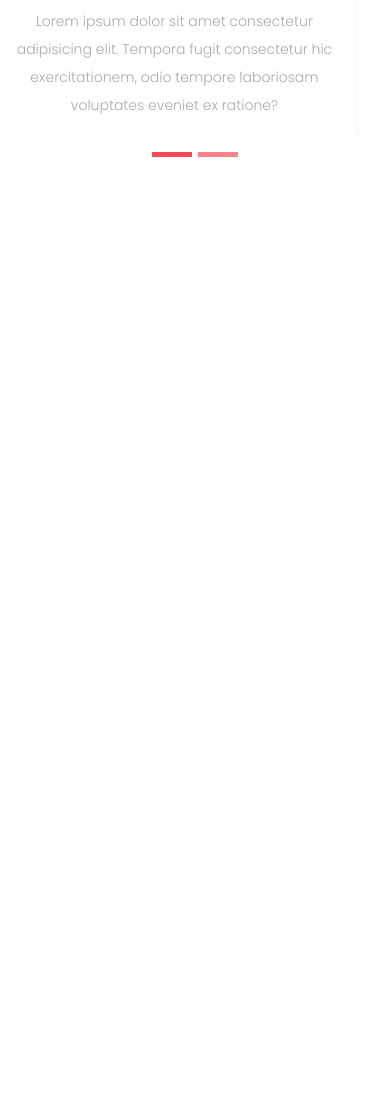
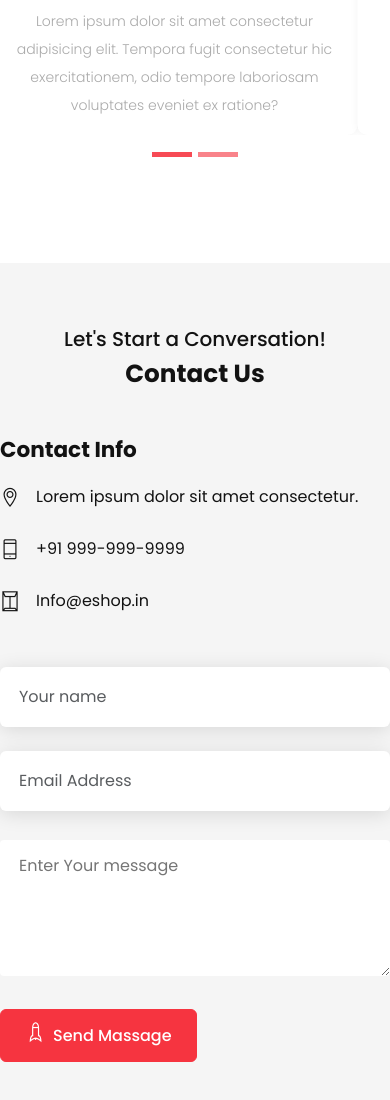
Before and after one commit to Seeratfatima11/E-Commerce-Website-Using-Bootstrap-5, a plain HTML site: page index.html in a window 390 px wide. Shown: the part 6572-7672 px from the top of the page. Before the commit the page ends 6864 px from the top, so only its background shows below. Drawn offline with Linux system fonts and the light colour scheme.

Commit message:
contact section added

```diff
--- a/CSS/responsive.css
+++ b/CSS/responsive.css
@@ -86,4 +86,8 @@
         font-size: 1rem;
     }
     /* Product CSS */
+    .products .up_to_content h2{
+        font-size: 0.625rem;
+
+    }
 }
--- a/CSS/style.css
+++ b/CSS/style.css
@@ -413,10 +413,38 @@ p{
 .testimonial .carousel-control-next{
     right: -8.75rem;
 }
-
-
-
-
 /* Contact CSS */
-
+.contact{
+    padding: 4rem 0;
+    background-color: var(--bg-light-white);
+}
+.contact .info li p a{
+    font-size: 1rem;
+    display: inline-block;
+    margin: 0.75rem 0;
+    color: var(--text-black);
+}
+.contact .form-group{
+    margin-bottom: 1.5rem;
+}
+.contact .form-control{
+    height: 3.75rem;
+    padding: 0.375rem 1.1875rem;
+    border: none;
+    font-size: 1rem;
+    box-shadow: 0 0.1875rem 1.25rem 0 rgb(0 0 0 /12%);
+}
+.contact .textarea{
+    width: 100%;
+    border-radius: 0.25rem;
+    padding: 0.75rem 1.1875rem;
+    border: none;
+    font-size: 1rem;
+    margin-top: 0.3125rem;
+    box-shadow: 0 0.1875rem 1.25rem0 rgb(0 0 0 / 12%);
+}
+.contact .textarea:focus{
+    outline: none;
+    border: none;
+}
 /* Footer CSS */
--- a/index.html
+++ b/index.html
@@ -442,17 +442,61 @@
         </div>
      </section>
 
+    <!-- Contact section -->
+     <section id="contact">
+        <div class="contact">
+            <div class="container">
+                <div class="mb-5 text-center">
+                    <h5>Let's Start a Conversation!</h5>
+                    <h2 class="fw-bold">Contact Us</h2>
+                </div>
+            </div>
 
-    <!-- Contact section -->
+            <div class="row">
+                <div class="col-lg-5 col-md-5">
+                    <h4 class="fw-bold">Contact Info</h4>
+                    <ul class="info list-unstyled">
+                        <li class="d-flex align-items-center">
+                            <span class="pe-3 ti-location-pin fs-5"></span>
+                            <p><a href="">Lorem ipsum dolor sit amet consectetur.</a></p>
+                        </li>
 
+                        <li class="d-flex align-items-center">
+                            <span class="pe-3 ti-mobile fs-5"></span>
+                            <p><a href="">+91 999-999-9999</a></p>
+                        </li>
 
-
-    <!-- Contact section -->
-
-
-
-
-
+                        <li class="d-flex align-items-center">
+                            <span class="pe-3 ti-envelope fs-5"></span>
+                            <p><a href="">Info@eshop.in</a></p>
+                        </li>
+                    </ul>
+                </div>
+                <div class="col-lg-7 col-md-7 pt-lg-0 pt-md-0 pt-4">
+                    <div class="row">
+                        <div class="col-md-6">
+                            <div class="form-group">
+                                <input type="text" class="form-control" name="name" id="name" placeholder="Your name">
+                            </div>
+                        </div>
+                        <div class="col-md-6">
+                            <div class="form-group">
+                                <input type="email" class="form-control" name="email" id="email" placeholder="Email Address">
+                            </div>
+                        </div>
+                        <div class="col-md-12">
+                            <div class="form-group">
+                                <textarea name="message" id="message" class="textarea" cols="30" rows="4" placeholder="Enter Your message"></textarea>
+                            </div>
+                        </div>
+                        <div class="col-md-12">
+                            <button class="btn btn-danger"><span class="ti-rocket pe-2 fs-5"></span>Send Massage</button>
+                        </div>
+                    </div>
+                </div>
+            </div>
+        </div>
+     </section>
     <!-- Footer section -->
 
 
```
